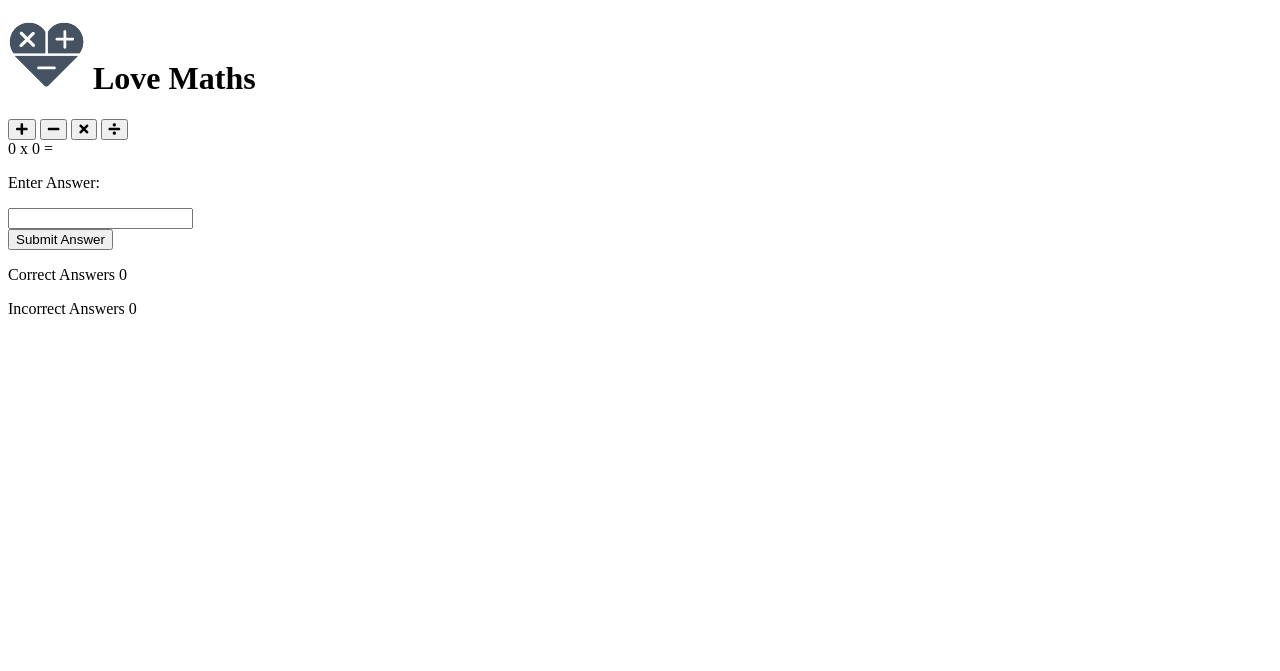
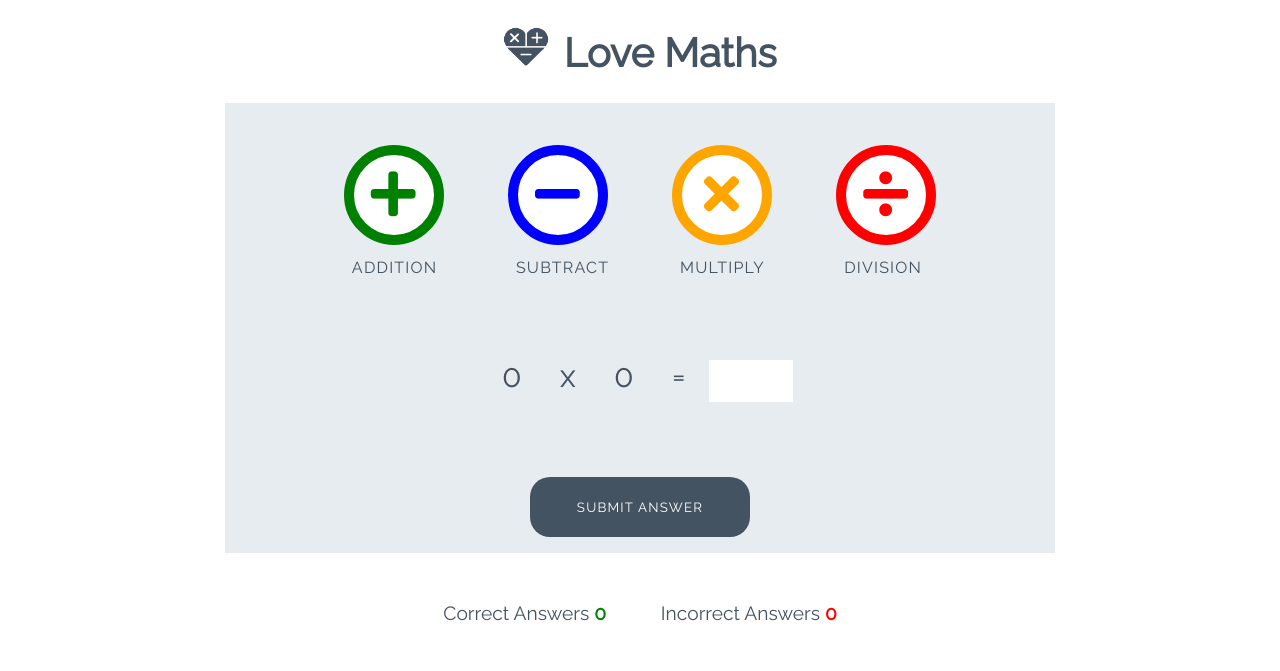
Before and after one commit to PeterGarvanski/JS-Basic-Project, a plain HTML site: page index.html in a window 1280 px wide. Drawn offline with Linux system fonts and the light colour scheme.

Commit message:
Fix: fixed the css and javascript rendering

```diff
--- a/assets/js/script.js
+++ b/assets/js/script.js
@@ -0,0 +1 @@
+console.log("Hello, World!");
--- a/index.html
+++ b/index.html
@@ -8,7 +8,7 @@
     <link rel="stylesheet" href="https://use.fontawesome.com/releases/v5.7.2/css/all.css"
         integrity="sha384-fnmOCqbTlWIlj8LyTjo7mOUStjsKC4pOpQbqyi7RrhN7udi9RwhKkMHpvLbHG9Sr" crossorigin="anonymous">
     <link href="https://fonts.googleapis.com/css?family=Raleway%7CRighteous" rel="stylesheet">
-    <link rel="styleseet" href="assets/css/style.css">
+    <link rel="stylesheet" href="assets/css/style.css">
     <title>Document</title>
 </head>
 <body>
```
